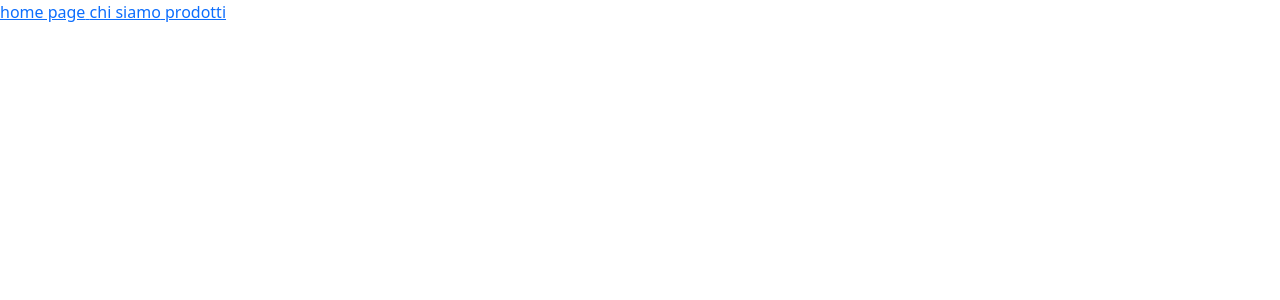
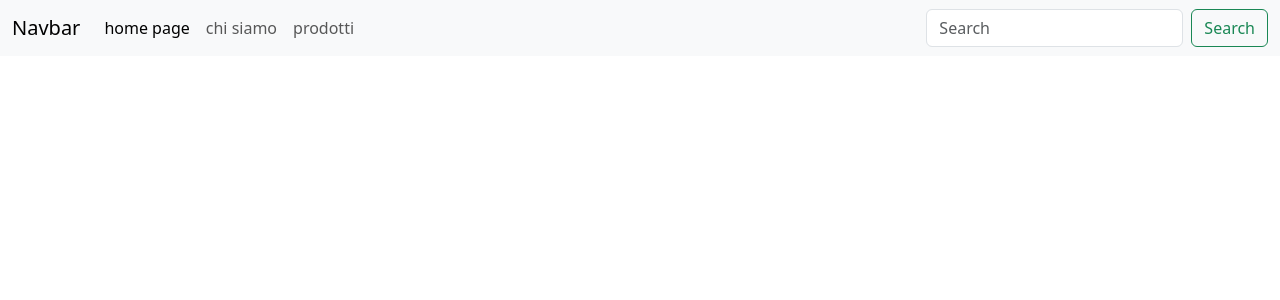
Before and after one commit to salvatoretullo15-cmd/react-router, a React (Vite) app: page / in a window 1280 px wide. Shown: the top 300 px of the page. Built offline with nearby package versions, Linux system fonts and the light colour scheme.

Commit message:
implementazione della navbar e correzione delle card

```diff
--- a/src/components/AppHeader.jsx
+++ b/src/components/AppHeader.jsx
@@ -5,9 +5,23 @@ export default function AppHeader() {
 
     return(
         <header>
-            <nav>
-                {menu.map(item=> <NavLink to={item.path} key={item.id} > {item.text}
-                </NavLink>)}
+            <nav className="navbar navbar-expand-lg bg-body-tertiary">
+                <div className="container-fluid">
+                    <a className="navbar-brand" href="#">Navbar</a>
+                    <button className="navbar-toggler" type="button" data-bs-toggle="collapse" data-bs-target="#navbarSupportedContent" aria-controls="navbarSupportedContent" aria-expanded="false" aria-label="Toggle navigation">
+                        <span className="navbar-toggler-icon"></span>
+                    </button>
+                    <div className="collapse navbar-collapse" id="navbarSupportedContent">
+                        <ul className="navbar-nav me-auto mb-2 mb-lg-0">
+                            {menu.map(item=> <NavLink className="nav-link" to={item.path} key={item.id} > {item.text}
+                            </NavLink>)}
+                        </ul>
+                        <form className="d-flex" role="search">
+                            <input className="form-control me-2" type="search" placeholder="Search" aria-label="Search"/>
+                                <button className="btn btn-outline-success" type="submit">Search</button>
+                        </form>
+                    </div>
+                </div>
             </nav>
         </header>
     )
--- a/src/index.css
+++ b/src/index.css
@@ -6,5 +6,5 @@ img{
 }
 
 .img-card{
-    max-width: 30%;
+    max-width: 50%;
 }
--- a/src/pages/Prodotti.jsx
+++ b/src/pages/Prodotti.jsx
@@ -16,24 +16,22 @@ export default function Prodotti() {
 
     return(
         <>
-            <div className="container">
+            <div className="container-fluid row text-center">
                 <h1>I nostri prodotti</h1>
                 <div>
                     <div className="row row-cols-1 row-cols-md-5 g-5">
                         {products.map(product => (
                             <div className="col" key={product.id}>
-                                <div className="card h-100">
-                                    <div className="img-card">
-                                        <img src={product.image} class="card-img-top" alt={product.text}/>
+                                <div className="card h-100 align-items-center">
+                                    <div className="img-card h-50 mt-5">
+                                        <img src={product.image} class="card-img-top mb-5" alt={product.text}/>
                                     </div>
                                     <div className="card-body">
                                         <h5 className="card-title">{product.title}</h5>
-                                        <p className="card-text">{product.price}</p>
-                                    </div>
-                                    <div className="card-footer">
-                                        <small className="text-body-secondary">
-                                            Last updated 3 mins ago
-                                        </small>
+                                        <p className="card-text">prezzo: {product.price} $</p>
+                                        <button className="btn btn-primary">
+                                            acquista adesso
+                                        </button>
                                     </div>
                                 </div>
                             </div>
```
